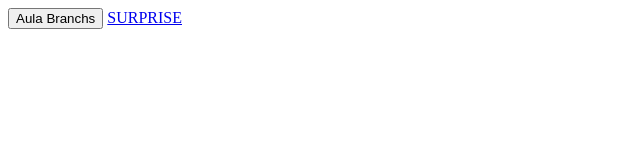
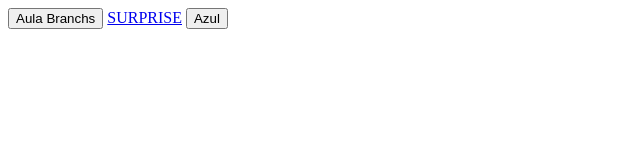
Before and after one commit to dinhoarakaki/Aula-Branch, a plain HTML site: page index.html in a window 1280 px wide. Shown: the whole page, without its empty margins (0-640 px from the left). Drawn offline with Linux system fonts and the light colour scheme.

```diff
--- a/index.html
+++ b/index.html
@@ -2,5 +2,6 @@
 	<body>
 		<button>Aula Branchs</button>
 		<a href="https://media.giphy.com/media/9fbYYzdf6BbQA/giphy.gif">SURPRISE</a>
+		<button>Azul</button>
 	</body>
 </html>
```
